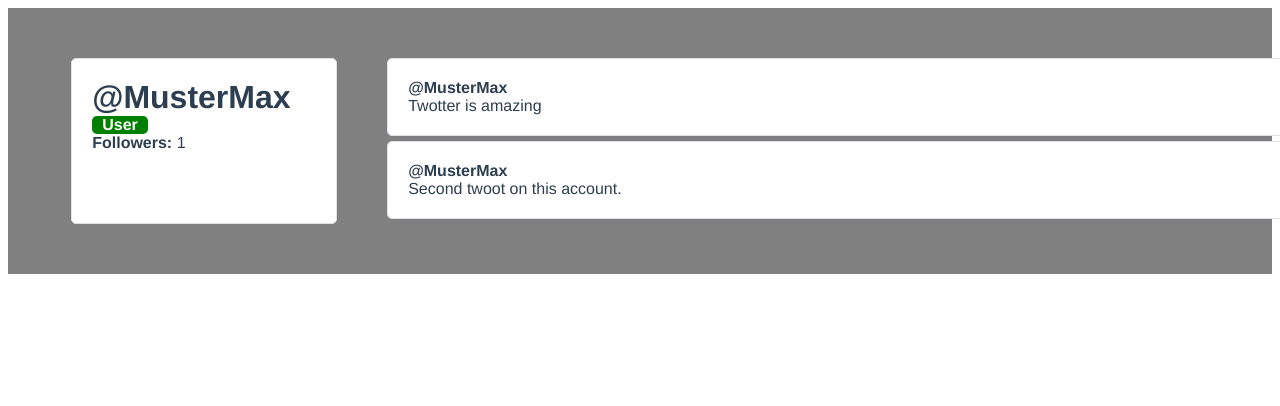
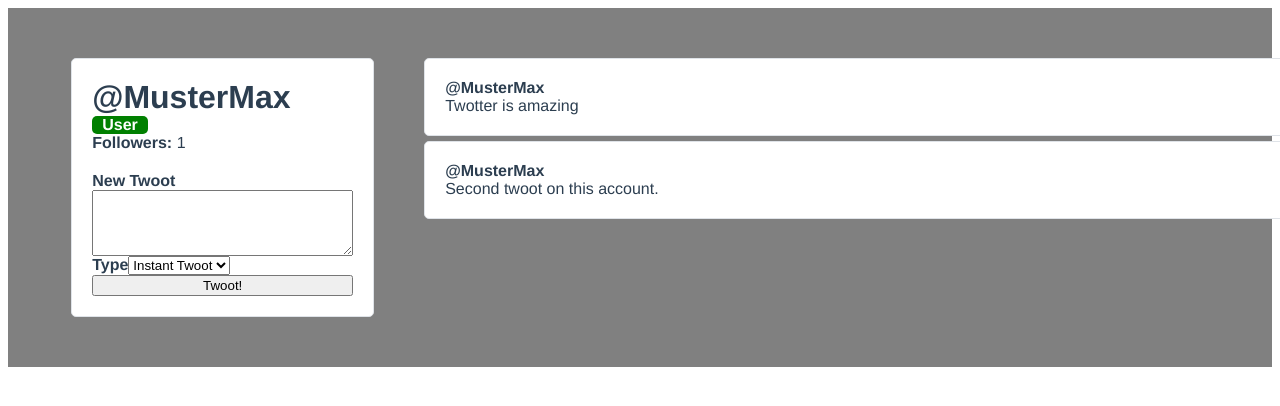
Before and after one commit to RiFrost/VueJS_test, a Vue app: page / in a window 1280 px wide. Shown: the top 406 px of the page. Built offline with nearby package versions, Linux system fonts and the light colour scheme.

Commit message:
Forms and input values

```diff
--- a/src/components/UserProfile.vue
+++ b/src/components/UserProfile.vue
@@ -11,6 +11,23 @@
             <div class="user-profile__follower-count">
                 <strong>Followers: </strong> {{ followers }}
             </div>
+            <form class="user-profile__create-twoot" @submit.prevent="createNewTwoot">
+                <label for="newTwoot"><strong>New Twoot</strong></label>
+                <textarea name="" id="newTwoot" cols="30" rows="4" v-model="newTwootContent"></textarea>
+
+                <div class="user-profile__create-twoot-type">
+                    <label for="newTwootType"><strong>Type</strong></label>
+                    <select name="" id="newTwootType" v-model="selectedTwootType">
+                        <option :value="option.value" v-for="(option, index) in twootTypes" :key="index">
+                            {{ option.name }}
+                        </option>
+                    </select>
+                </div>
+
+                <button>
+                    Twoot!
+                </button>
+            </form>
         </div>
         <div class="user-profile__twoots-wrapper">
             <TwootItem
@@ -32,6 +49,12 @@
 components: { TwootItem },
 data() {
     return {
+        newTwootContent: '',
+        selectedTwootType: 'instant',
+        twootTypes: [
+            { value: 'draft', name: 'Draft' },
+            { value: 'instant', name: 'Instant Twoot' }
+        ],
       followers: 0,
       user: {
         id: 1,
@@ -65,6 +88,16 @@
     },
     toggleFavourite(id) {
         console.log(`Favourited Twoot #${id}`)
+    },
+    createNewTwoot() {
+        if(this.newTwootContent && this.selectedTwootType !== 'draft') {
+            this.user.twoots.unshift({
+                id: this.user.twoots.length + 1,
+                content: this.newTwootContent
+            })
+
+            this.newTwootContent = ''
+        }
     }
   },
   mounted() {
@@ -113,4 +146,10 @@
     font-weight: bold;
 }
 
+.user-profile__create-twoot {
+    padding-top: 20px;
+    display: flex;
+    flex-direction: column;
+}
+
 </style>
```
